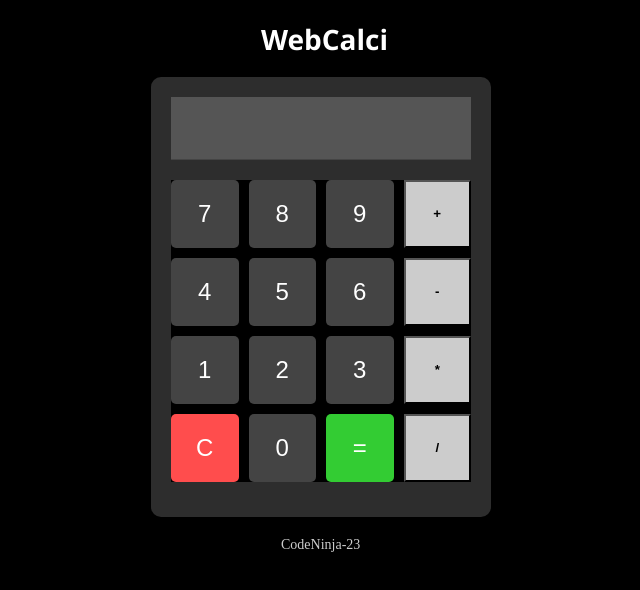
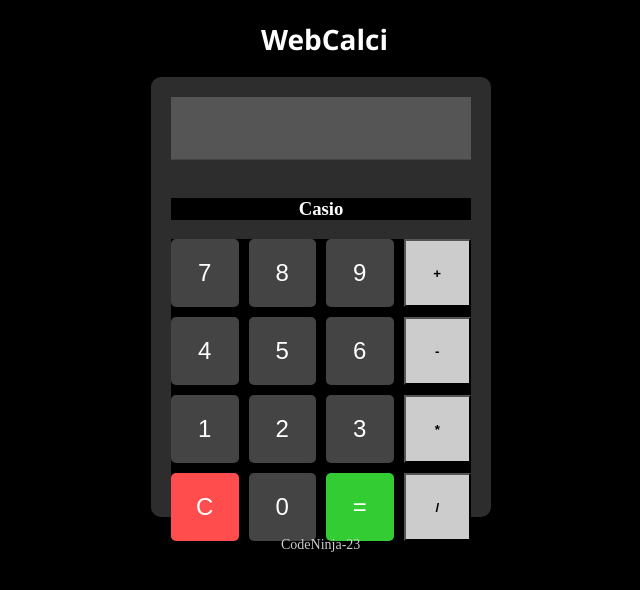
Before and after one commit to CodeNinja-23/WebCalci, a plain HTML site: page index.html in a window 1280 px wide. Shown: the whole page, without its empty margins (357-997 px from the left). Drawn offline with Linux system fonts and the light colour scheme.

Commit message:
Update index.html

```diff
--- a/index.html
+++ b/index.html
@@ -10,6 +10,7 @@
     <h1 class = "heading">WebCalci</h1>
     <div class="calculator">
         <input type ="text" id = "display" disabled>
+         <h3 class="brand">Casio</h3>
         <div class="buttons">
             <button class="btn">7</button>
             <button class="btn">8</button>
```
